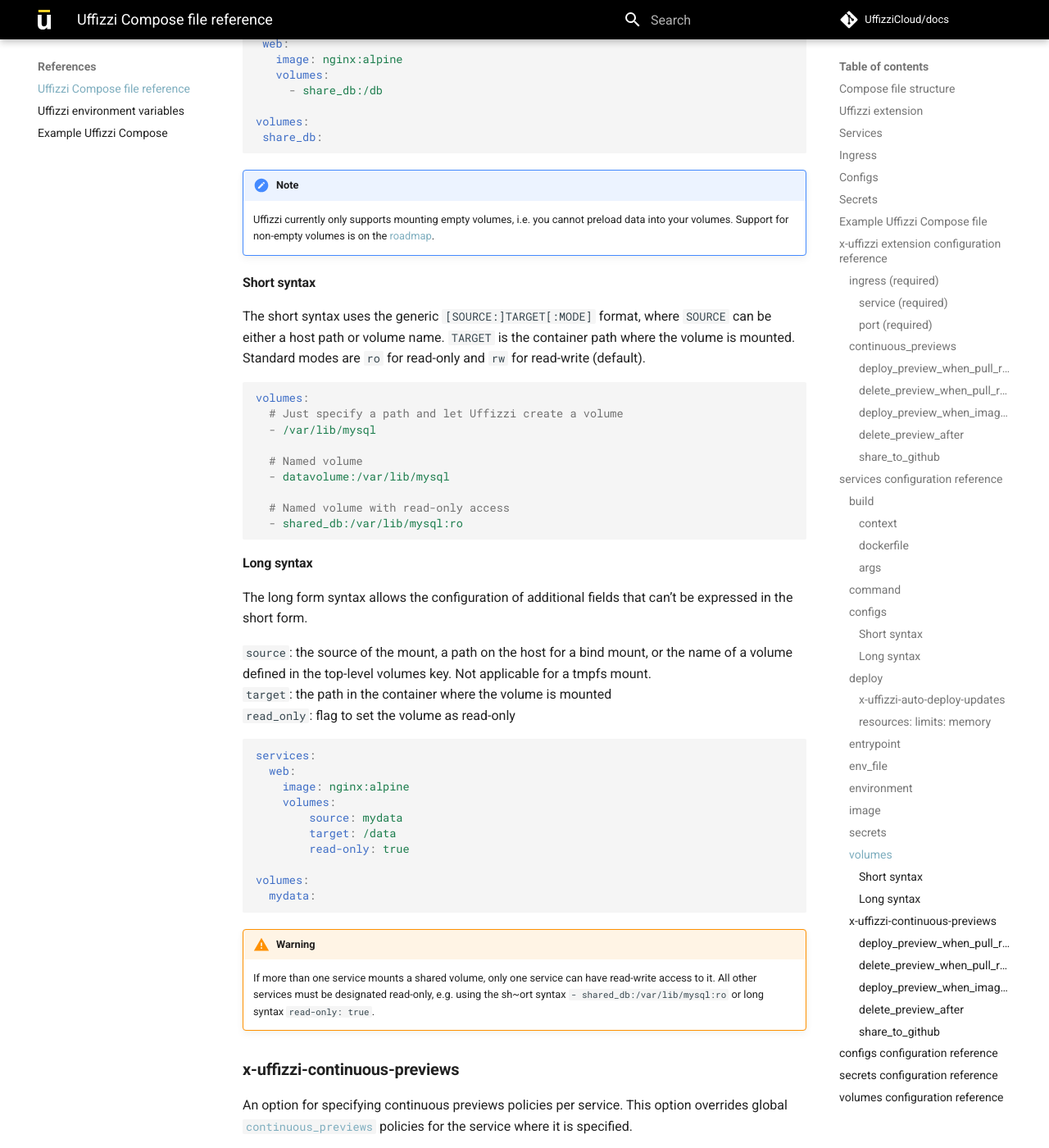
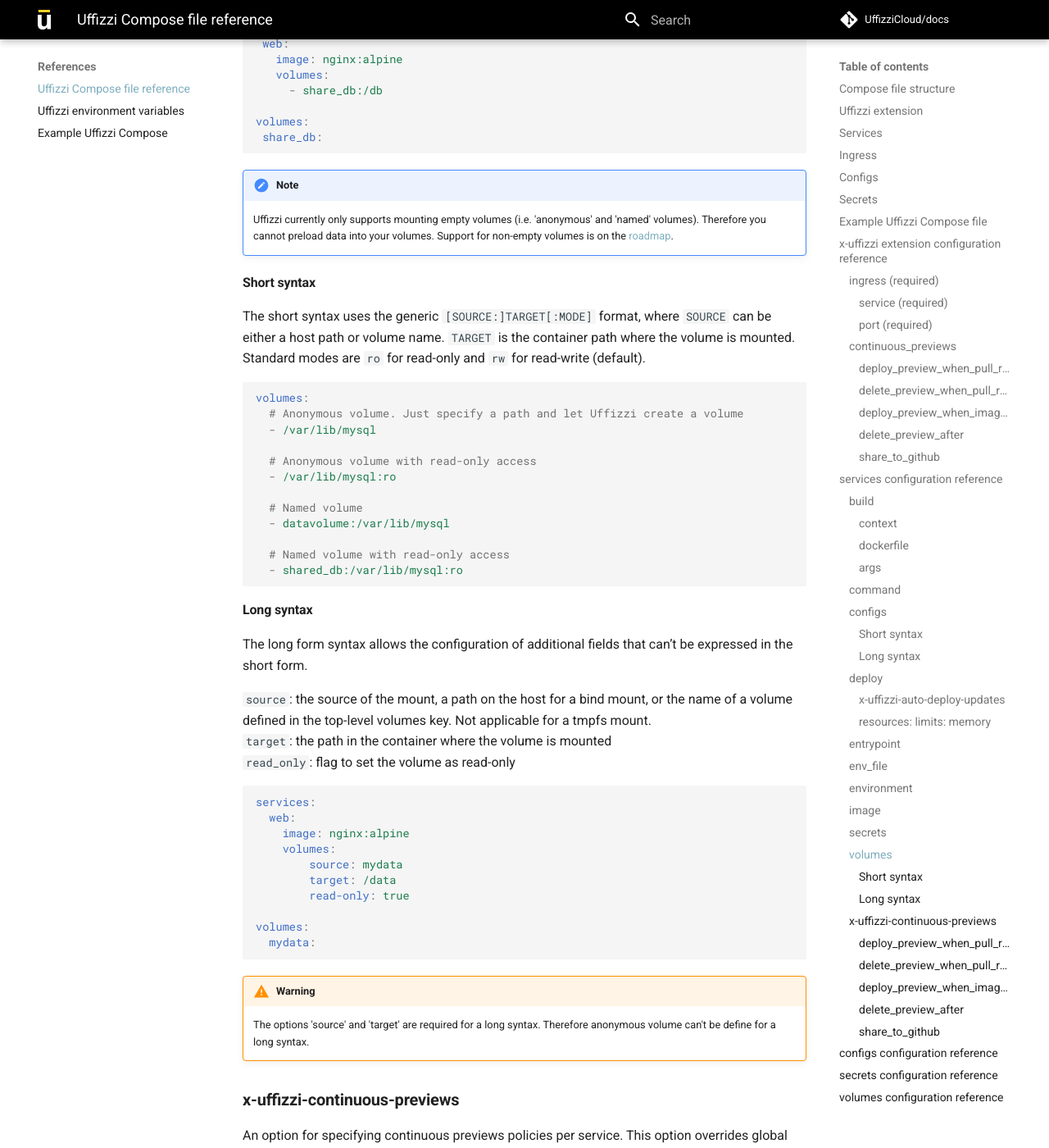
Before and after one commit to UffizziCloud/docs, an MkDocs documentation site: the page built from docs/references/compose-spec.md, in a window 1280 px wide and 1400 px high, scrolled down 14121 px. Shown: the whole window at 82% size. Built offline with MkDocs 1.6.1 and Material for MkDocs 9.7.7, drawn with Linux system fonts in a browser that asks for light colours; comment, search, counter and statistics services are not loaded.

Commit message:
[#59] Update compose file reference for volumes

````diff
--- a/docs/references/compose-spec.md
+++ b/docs/references/compose-spec.md
@@ -582,7 +582,7 @@
 
 !!! Note
 
-    Uffizzi currently only supports mounting empty volumes, i.e. you cannot preload data into your volumes. Support for non-empty volumes is on the [roadmap](https://github.com/orgs/UffizziCloud/projects/2/views/1).
+    Uffizzi currently only supports mounting empty volumes (i.e. 'anonymous' and 'named' volumes). Therefore you cannot preload data into your volumes. Support for non-empty volumes is on the [roadmap](https://github.com/orgs/UffizziCloud/projects/2/views/1).
 
 #### Short syntax
 
@@ -590,8 +590,11 @@
 
 ``` yaml
 volumes:
-  # Just specify a path and let Uffizzi create a volume
+  # Anonymous volume. Just specify a path and let Uffizzi create a volume
   - /var/lib/mysql
+
+  # Anonymous volume with read-only access
+  - /var/lib/mysql:ro
 
   # Named volume
   - datavolume:/var/lib/mysql
@@ -623,7 +626,7 @@
 
 !!! Warning
 
-    If more than one service mounts a shared volume, only one service can have read-write access to it. All other services must be designated read-only, e.g. using the sh~ort syntax ` - shared_db:/var/lib/mysql:ro` or long syntax `read-only: true`.
+    The options 'source' and 'target' are required for a long syntax. Therefore anonymous volume can't be define for a long syntax.
 
 ### **x-uffizzi-continuous-previews**
 
````
